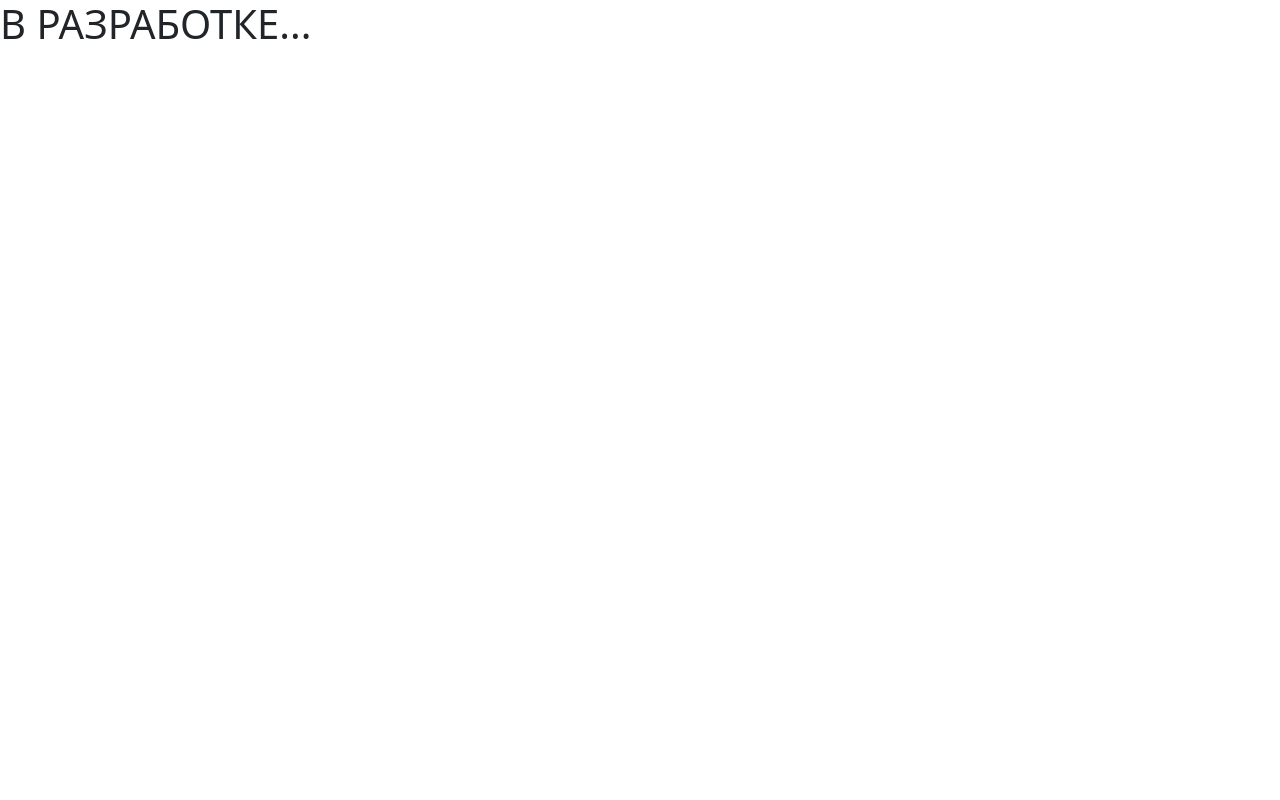
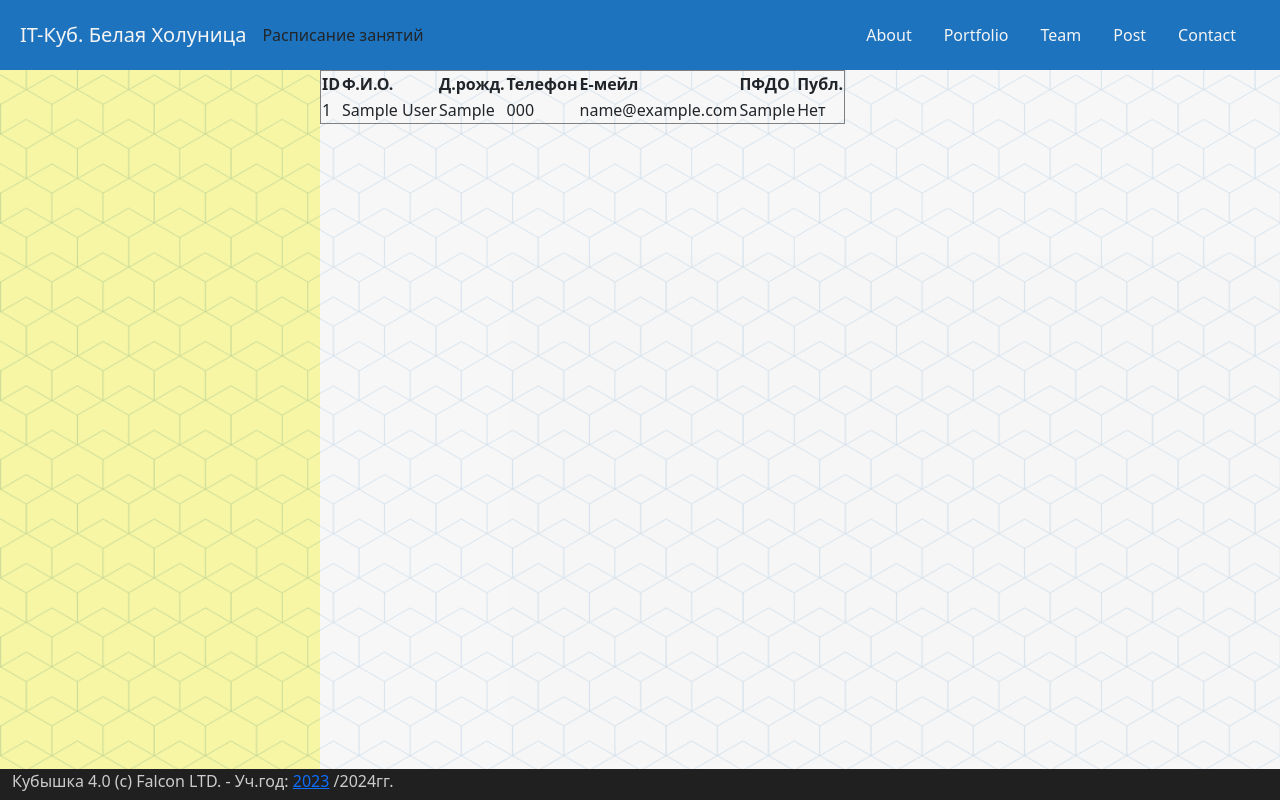
Before and after one commit to AlexanderSokolov69/SQLAlchemy_2.0, a Flask app: page /base in a window 1280 px wide. Before the commit the page is almost empty. Run offline with Flask 3, Linux system fonts and the light colour scheme; tables that the repository leaves empty hold one stand-in row (values such as "Sample post"); one stand-in notice (Sample message) is shown; some libraries are stand-ins or nearby versions.

Commit message:
Add WEB-template

```diff
--- a/app.py
+++ b/app.py
@@ -5,7 +5,7 @@
 import sys
 import sqlalchemy
 
-from flask import Flask
+from flask import Flask, g
 from flask import render_template
 from flask_bootstrap import Bootstrap5
 
@@ -31,10 +31,11 @@
 with open("config_srv.json", "r", encoding="utf-8") as f:
     config_srv = json.load(f)
 
-session = init_db(config_srv.get("connect_str"))
+session = init_db(config_srv.get("connect_str"), echo=bool(config_srv.get("debug")=='1'))
 app = Flask(__name__)
 app.config['SECRET_KEY'] = config_srv.get("secret_key")
 bootstrap = Bootstrap5(app)
+
 
 # --------------   ОБРАБОТЧИКИ   ---------------
 
@@ -59,11 +60,11 @@
 def table_view():
     result = session.execute(
         select(Users)
-    ).all()
+    ).scalars()
     return render_template("table_view.html", table=result)
 # ----------------------------------------------
 
 
 if __name__ == '__main__':
     # app.run(debug=True)
-    app.run(host=config_srv.get("host"), port=int(config_srv.get("port")), debug=bool(config_srv.get("debug")))
+    app.run(host=config_srv.get("host"), port=int(config_srv.get("port")), debug=bool(config_srv.get("debug")=='1'))
--- a/classes/db_users.py
+++ b/classes/db_users.py
@@ -40,7 +40,7 @@
     idPlaces: Mapped[int] = Column(Integer)
     comment: Mapped[str] = Column(String(200), nullable=True)
     sertificate: Mapped[str] = Column(String(16), nullable=True)
-    navigator: Mapped[bool] = Column(Boolean(), nullable=True)
+    navigator: Mapped[str] = Column(String(1), nullable=True)
     passwd: Mapped[str] = Column(BLOB(400))
     winlogin: Mapped[str] = Column(String(30), nullable=True)
 
--- a/static/js/main.js
+++ b/static/js/main.js
@@ -0,0 +1,12 @@
+let root =  document.documentElement
+//document.addEventListener('mousemove', e => {
+//  root.style.setProperty('--mouse-x', e.x);
+//  root.style.setProperty('--mouse-y', e.y);
+//});
+root.style.setProperty('--client-width', document.documentElement.clientWidth)
+root.style.setProperty('--client-height', document.documentElement.clientHeight)
+
+window.onresize = function(event) {
+    root.style.setProperty('--client-width', document.documentElement.clientWidth)
+    root.style.setProperty('--client-height', document.documentElement.clientHeight)
+};
--- a/static/styles/main.css
+++ b/static/styles/main.css
@@ -1,7 +1,13 @@
+:root {
+  --client-width: 0;
+  --client-height: 0;
+}
+
 .navbar{
  background:#1e73be;
  padding-left: 20px;
  padding-right: 20px;
+ height: 70px;
 }
 .nav-link , .navbar-brand{
  padding-x: 20;
@@ -43,11 +49,47 @@
  background: rgba(244, 244, 244, 0.79);
 }
 .left-pad{
- background-color: #f4f400;
- height: 100%;
+ min-height: calc(calc(var(--client-height) - 101) * 1px);
+ background-color: #f4f488c0;
  top: 100;
+ padding: 0;
+
+
 }
 .main-pad{
- background-color: #f4f4f4;
- height: 100%;
+ background-color: #f4f4f490;
+min-height: calc(calc(var(--client-height) - 101) * 1px);
+  padding: 0;
 }
+
+.page{
+ background: rgba(244, 244, 244, 0.79);
+ position: absolute;
+ min-height: 100%;
+ min-width: 100%;
+ background-image: url('../images/brand_wall.png');
+ background-attachment: fixed;
+ background-size: 8%;
+ background-repeat: repeat;
+}
+.container{
+
+ margin: 0px;
+ height: 90%
+}
+
+.landing-page{
+ content: "";
+ margin-top: 70px;
+
+ min-width: 100%
+}
+.bottom-line{
+background-color: #202020;
+color: #cccccc;
+min-height: 31px;
+}
+
+.bottom-flash{
+color: #ff9999;
+}
--- /dev/null
+++ b/static/styles/some.js
@@ -0,0 +1 @@
+<script src='some.js'></script>
--- a/templates/base.html
+++ b/templates/base.html
@@ -1,5 +1,5 @@
 <!doctype html>
-<html lang="ru">
+<html lang="ru" xmlns="http://www.w3.org/1999/html">
 {# Основной файл HTML-структуры #}
 <head>
     <meta http-equiv="Content-Type" content="text/html; charset=utf-8"/>
@@ -10,19 +10,15 @@
 </head>
 <body>
 
-<header class="header row col-lg-12 col-md-12 col-sm-12">
-    <div class="overlay">
-
-    </div>
-
 <nav class="navbar navbar-expand-lg fixed-top">
     <a class="navbar-brand" href="https://it-cube43.ru">IT-Куб. Белая Холуница</a>
+            {% block header00 %}{% endblock %}
+
     <button class="navbar-toggler" type="button" data-toggle="collapse"
             data-target="#navbarSupportedContent"
             aria-controls="navbarSupportedContent" aria-expanded="false" aria-label="Toggle navigation">
         <span class="navbar-toggler-icon"></span>
     </button>
-
 
     <div class="collapse navbar-collapse " id="navbarSupportedContent">
         <ul class="navbar-nav mr-4">
@@ -45,13 +41,42 @@
         </ul>
     </div>
 </nav>
+<main class="page">
+    <div class="landing-page   container">
+        <div class="row">
+            <div class="left-pad col col-md-3 col-xs-12">
+            {% block leftpad %}{% endblock %}
 
-               <div class="left-pad row col-lg-3 col-md-4 col-sm-0">
-            123
+            </div>
+            <div class="main-pad col-md-9 col-xs-12">
+                <div class="main-pad">
+            {% block mainpad %}{% endblock %}
                     </div>
 
+            </div>
+        </div>
 
-</header>
+        <div class="row">
+            <div class="bottom-line col-12">
+                <div class="row">
+                    <div class="bottom-info col-4">
+                        <div class="footer-copy">Кубышка {{4.0}} (c) Falcon LTD. - Уч.год:
+                            <a href="/change_year"> {{ 2023 }}</a>
+                            /{{ 2023 + 1 }}гг.
+                        </div>
+
+                    </div>
+                    {% for cat, msg in get_flashed_messages(True) %}
+                    <div class="bottom-flash col-auto">
+                        <div class="flash {{ cat }}"><{{ msg }}></div>
+                    </div>
+                    {% endfor %}
+                </div>
+            </div>
+        </div>
+    </div>
+</main>
+
 
 {{ bootstrap.load_js() }}
 <script type="text/javascript" src="{{ url_for('static', filename='js/main.js') }}"></script>
@@ -99,4 +124,14 @@
         }
     });
 
+
+
+
+
+
+
+
+
+
+
 </script>
--- a/templates/table_view.html
+++ b/templates/table_view.html
@@ -1,15 +1,29 @@
-<!DOCTYPE html>
-<html lang="en">
-<head>
-    <meta charset="UTF-8">
-    <title>Кубышка 4.0 (в разработке)</title>
-    {{ bootstrap.load_css() }}
-</head>
-<body>
+{% extends "base.html" %}
 
-<h1>
-    В РАЗРАБОТКЕ...
-</h1>
-{{ bootstrap.load_js() }}
-</body>
-</html>
+{% block header00 %}Расписание занятий{% endblock %}
+
+{% block mainpad %}
+<table border="1">
+<tr>
+    <th>ID</th>
+    <th>Ф.И.О.</th>
+    <th>Д.рожд.</th>
+    <th>Телефон</th>
+    <th>Е-мейл</th>
+    <th>ПФДО</th>
+    <th>Публ.</th>
+
+</tr>
+    {% for rec in table: %}
+<tr>
+    <td>{{ rec.id }}</td>
+    <td>{{ rec.name }}</td>
+    <td>{{ rec.birthday }}</td>
+    <td>{{ rec.phone }}</td>
+    <td>{{ rec.email }}</td>
+    <td>{{ rec.sertificate }}</td>
+    <td>{{ "Да" if rec.navigator == "1" else "Нет" }}</td>
+</tr>
+{% endfor %}
+    </table>
+{% endblock %}
```
Also changed, not shown: docs/mans.html (+15 -6 lines), static/images/brand_wall.jpg (added). Lines whose indentation alone changed are shown as unchanged.
